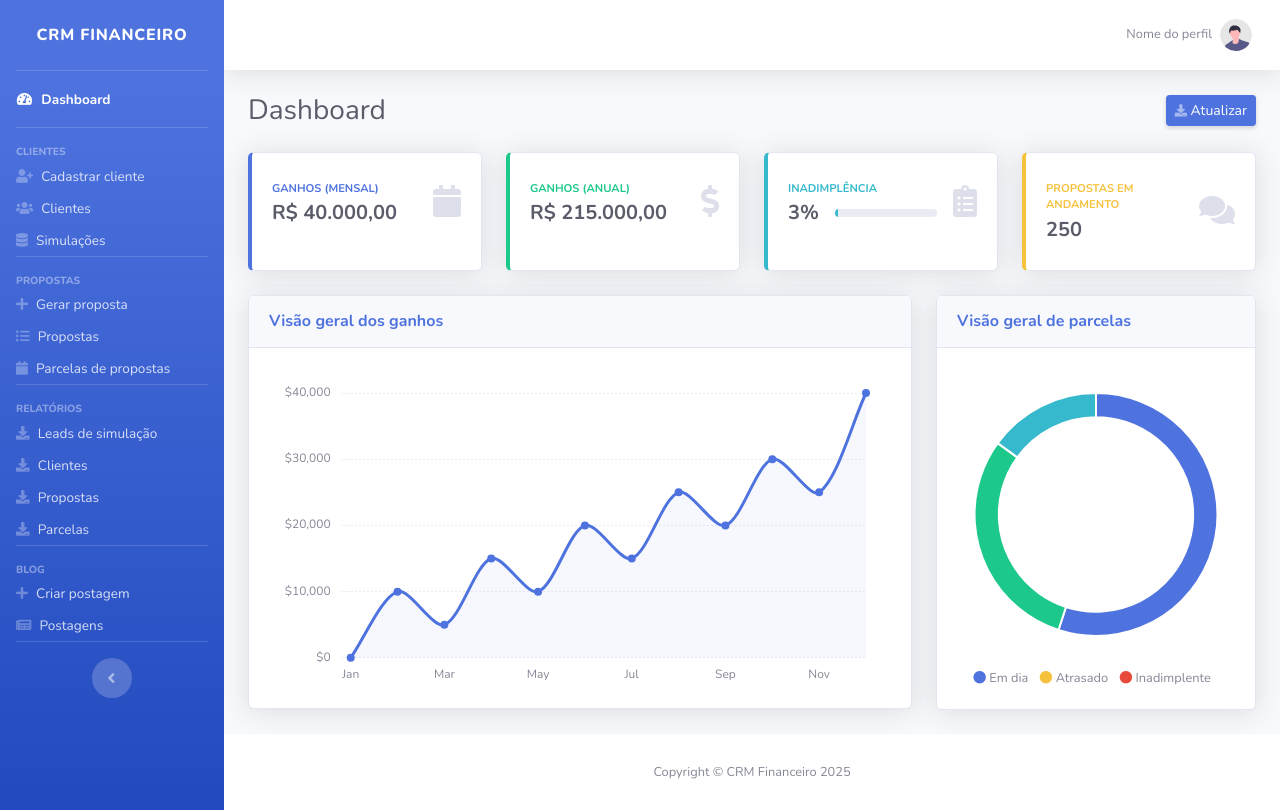
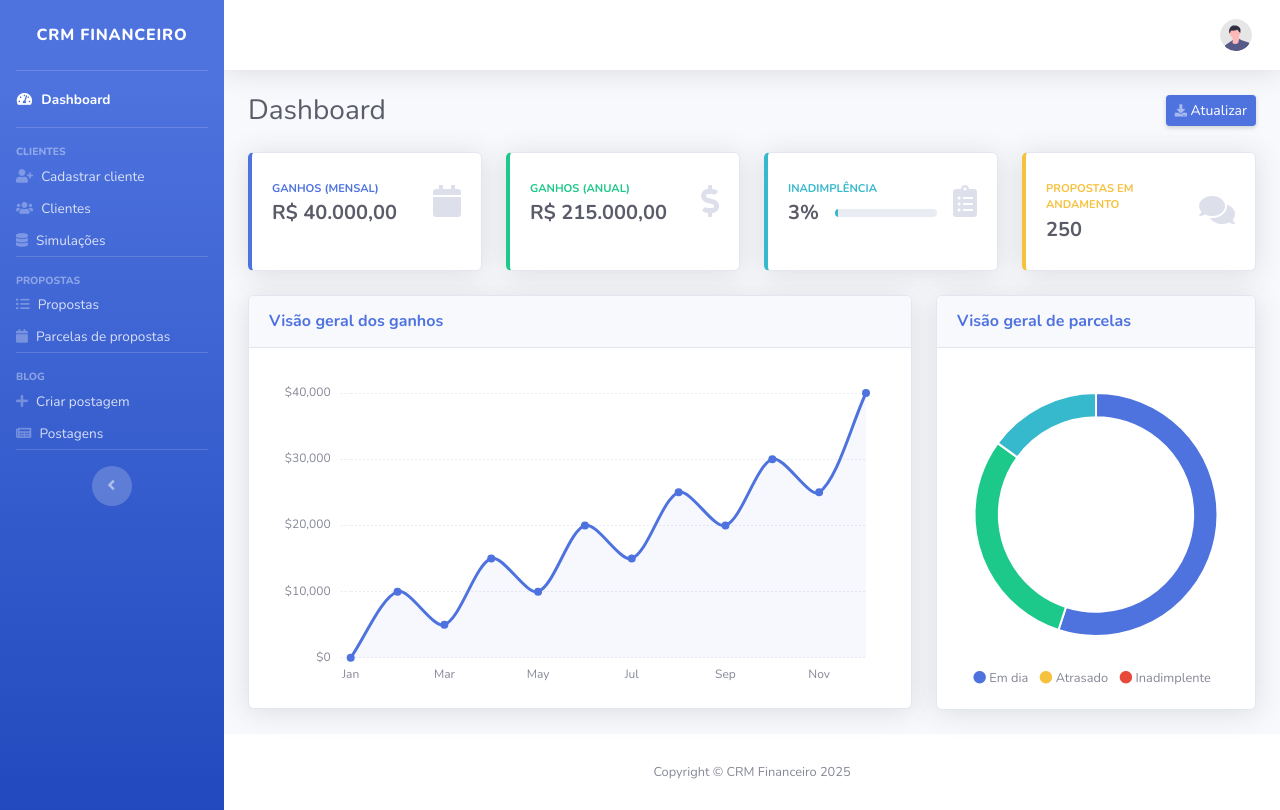
Before and after one commit to paulootaviodev/CRM_Financeiro, a Django app: template templates/crm_financeiro/index.html in a window 1280 px wide. Run offline with Django 5.2, Linux system fonts and the light colour scheme; the template is opened without the code that fills it, so the values that code supplies are empty; some libraries are stand-ins or nearby versions.

Commit message:
Redirect to customer details page when registering
- Redirect to customer details page when registering.

- Order the queryset before searching.

- Show username in CRM.

```diff
--- a/templates/crm_financeiro/_partials/base.html
+++ b/templates/crm_financeiro/_partials/base.html
@@ -88,13 +88,6 @@
             </div>
 
             <!-- Nav Item -->
-            <li class="nav-item {% block create_loan_proposal_active %}{% endblock %}">
-                <a class="nav-link pt-1 pb-1" href="#">
-                    <i class="fa fa-plus" aria-hidden="true"></i>
-                    <span>Gerar proposta</span></a>
-            </li>
-
-            <!-- Nav Item -->
             <li class="nav-item {% block loan_proposal_active %}{% endblock %}">
                 <a class="nav-link pt-1 pb-1" href="#">
                     <i class="fa fa-list-ul" aria-hidden="true"></i>
@@ -106,42 +99,6 @@
                 <a class="nav-link pt-1 pb-1" href="#">
                     <i class="fa fa-calendar" aria-hidden="true"></i>
                     <span>Parcelas de propostas</span></a>
-            </li>
-
-            <!-- Divider -->
-            <hr class="sidebar-divider d-none d-md-block">
-
-            <!-- Heading -->
-            <div class="sidebar-heading">
-                Relatórios
-            </div>
-
-            <!-- Nav Item -->
-            <li class="nav-item {% block export_simulation_leads_active %}{% endblock %}">
-                <a class="nav-link pt-1 pb-1" href="#">
-                    <i class="fa fa-download" aria-hidden="true"></i>
-                    <span>Leads de simulação</span></a>
-            </li>
-
-            <!-- Nav Item -->
-            <li class="nav-item {% block export_customers_active %}{% endblock %}">
-                <a class="nav-link pt-1 pb-1" href="#">
-                    <i class="fa fa-download" aria-hidden="true"></i>
-                    <span>Clientes</span></a>
-            </li>
-
-            <!-- Nav Item -->
-            <li class="nav-item {% block export_loan_proposal_active %}{% endblock %}">
-                <a class="nav-link pt-1 pb-1" href="#">
-                    <i class="fa fa-download" aria-hidden="true"></i>
-                    <span>Propostas</span></a>
-            </li>
-
-            <!-- Nav Item -->
-            <li class="nav-item {% block export_installment_active %}{% endblock %}">
-                <a class="nav-link pt-1 pb-1" href="#">
-                    <i class="fa fa-download" aria-hidden="true"></i>
-                    <span>Parcelas</span></a>
             </li>
 
             <!-- Divider -->
@@ -193,7 +150,7 @@
                     <li class="nav-item dropdown no-arrow">
                         <a class="nav-link dropdown-toggle" href="#" id="userDropdown" role="button"
                             data-toggle="dropdown" aria-haspopup="true" aria-expanded="false">
-                            <span class="mr-2 d-none d-lg-inline text-gray-600 small">Nome do perfil</span>
+                            <span class="mr-2 d-none d-lg-inline text-gray-600 small">{{ request.user.first_name|default:request.user.username }}</span>
                             <img class="img-profile rounded-circle"
                                 src="{% static 'assets/crm_financeiro/img/undraw_profile.svg' %}">
                         </a>
@@ -203,10 +160,6 @@
                             <a class="dropdown-item" href="#">
                                 <i class="fas fa-user fa-sm fa-fw mr-2 text-gray-400"></i>
                                 Perfil
-                            </a>
-                            <a class="dropdown-item" href="#">
-                                <i class="fas fa-cogs fa-sm fa-fw mr-2 text-gray-400"></i>
-                                Configurações
                             </a>
                             <a class="dropdown-item" href="#">
                                 <i class="fas fa-list fa-sm fa-fw mr-2 text-gray-400"></i>
```
Also changed, not shown: crm_financeiro/views.py (+6 -4 lines), static/assets/crm_financeiro/js/register_customer_request.js (+6 -3 lines).
